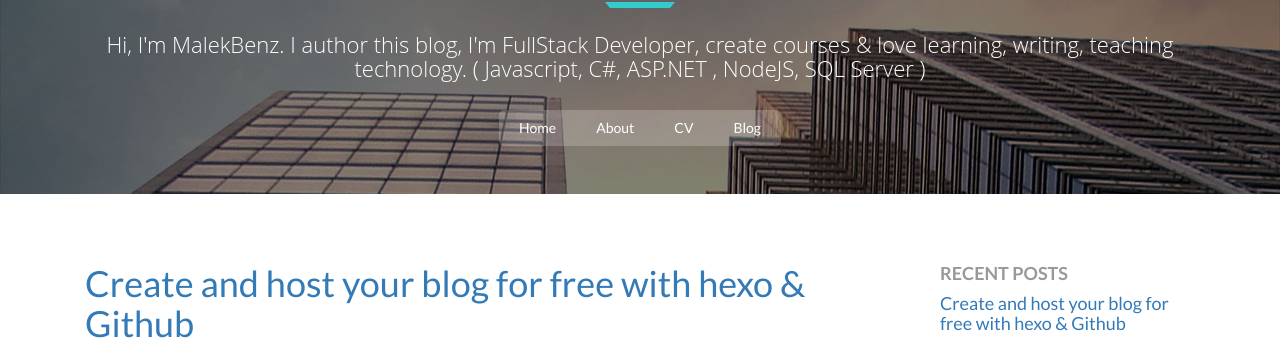
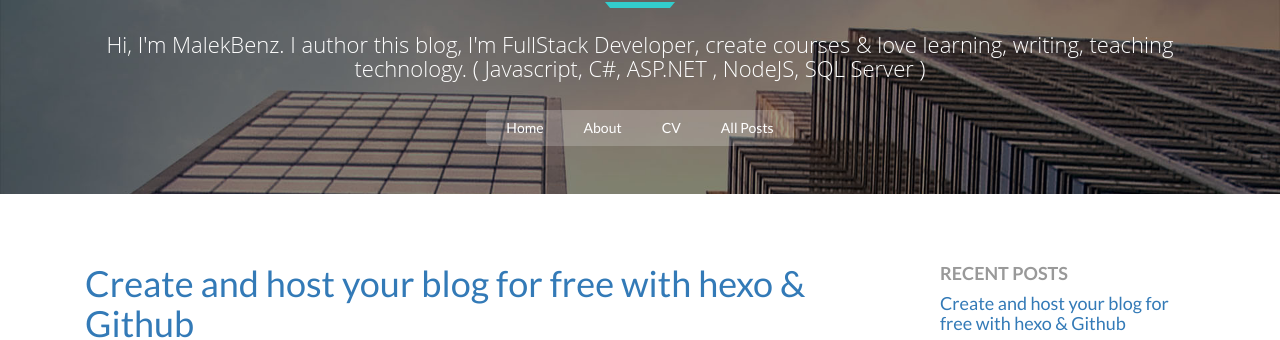
Before and after one commit to malekbenz/malekbenz, a Jekyll site: the page built from index.html, in a window 1280 px wide and 900 px high. Shown: the part 166-506 px from the top of the window. Built offline with Jekyll 4.4.1, drawn with Linux system fonts in a browser that asks for light colours; nearby versions of some CDN libraries; the list of posts is cut into pages by our own code.

Commit message:
all post

```diff
--- a/_includes/header.html
+++ b/_includes/header.html
@@ -14,7 +14,7 @@
 					<li><a href="/">Home</a></li>
 					<li><a href="/about">About</a></li>
 					<li><a href="/cv">CV</a></li>
-					<li><a href="/posts">Blog</a></li>
+					<li><a href="/posts">All Posts</a></li>
 				</ul>
 
 			</div>
```
